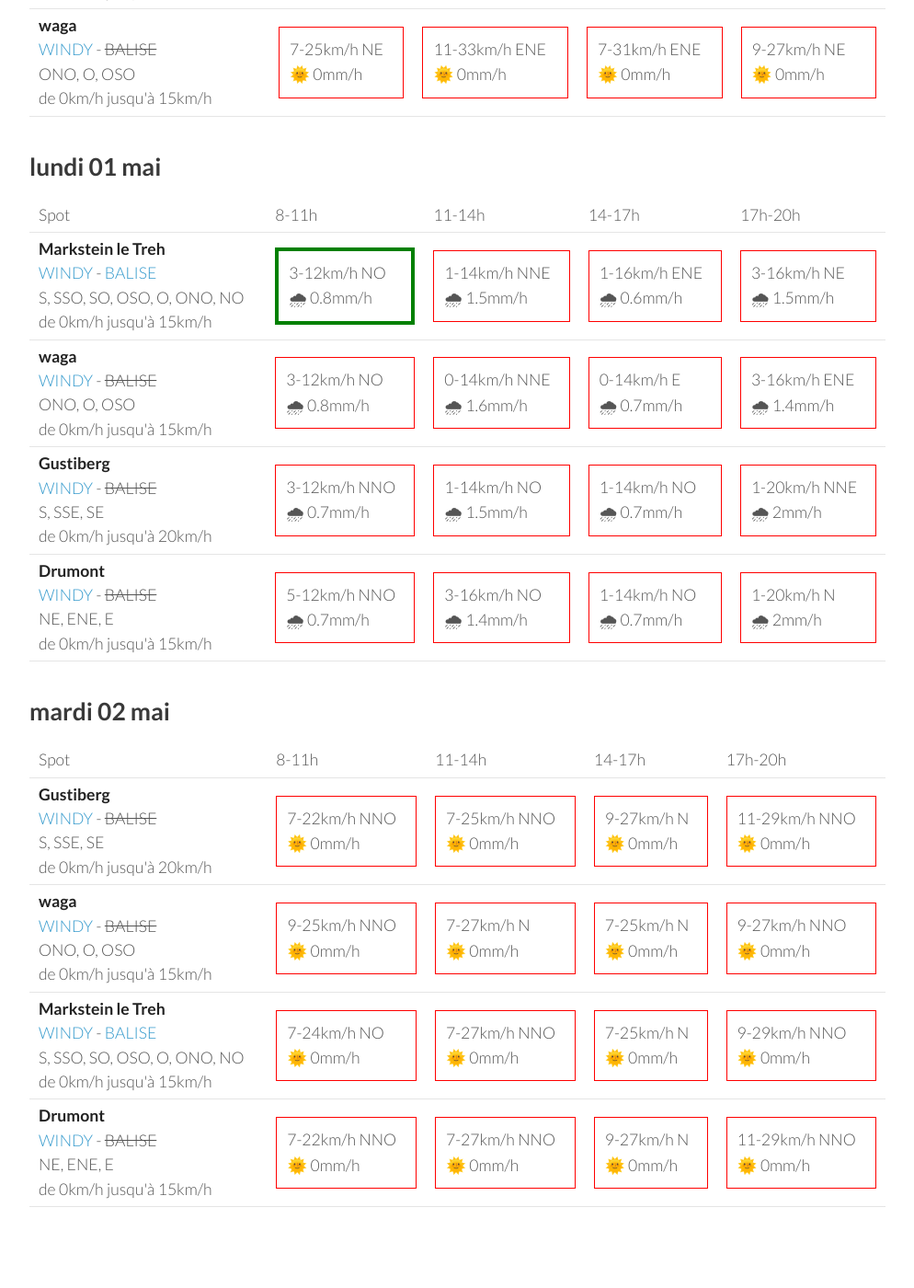
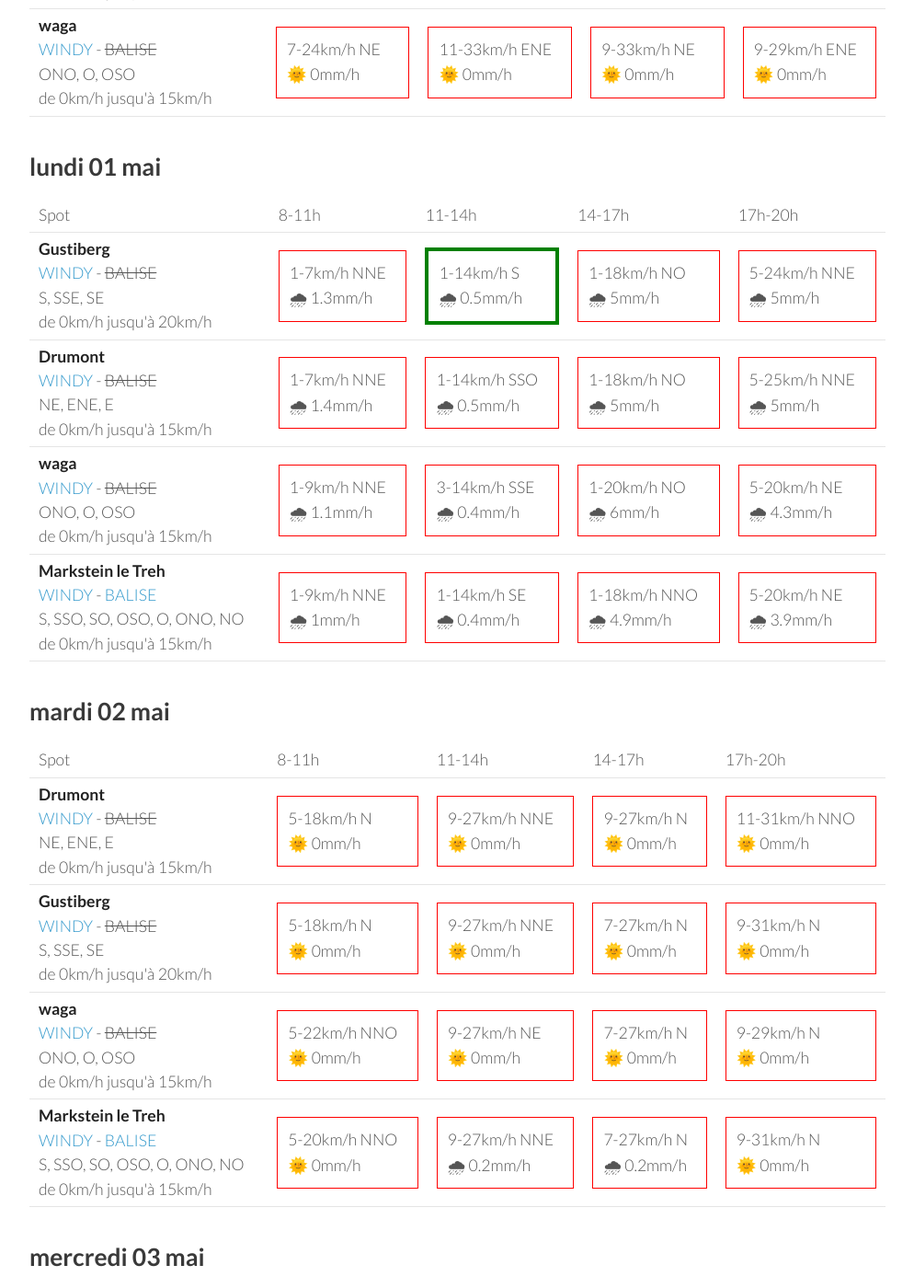
Before and after one commit to parapente-dans-le-nord/parapente-dans-le-nord.github.io, a Jekyll site: the page built from vosges.markdown, in a window 1280 px wide and 1400 px high, scrolled down 1892 px. Shown: the whole window at 92% size, without its empty margins (26-1020 px from the left). Built offline with Jekyll 4.4.1, drawn with Linux system fonts in a browser that asks for light colours; some of the changed text lies outside the part shown.

Commit message:
update index.markdown

```diff
--- a/vosges.markdown
+++ b/vosges.markdown
@@ -44,10 +44,10 @@ page mise à jour le vendredi 28 avril 06:16
 <tr>
         <td><strong>Markstein le Treh</strong><br><a href="https://windy.com/47.926/7.012?47.505,7.012,8,m:eY1agmQ">WINDY</a> - <span class=""><a href="http://www.balisemeteo.com/balise.php?idBalise=136">BALISE</a> </span><br> <span class="vent-favorable">S, SSO, SO, OSO, O, ONO, NO</span><br><span class="force-vent">de 0km/h jusqu'à 15km/h</span> </td>
 
-            <td><div class="not-flyable"><p>12-35km/h O</p><p>🌧 3.3mm/h</p></div></td>
-            <td><div class="not-flyable"><p>11-37km/h O</p><p>🌧 3.1mm/h</p></div></td>
-            <td><div class="not-flyable"><p>11-29km/h OSO</p><p>🌧 1.6mm/h</p></div></td>
-            <td><div class="not-flyable"><p>14-33km/h OSO</p><p>🌧 6mm/h</p></div></td>
+            <td><div class="not-flyable"><p>12-46km/h OSO</p><p>🌧 4.7mm/h</p></div></td>
+            <td><div class="not-flyable"><p>14-44km/h OSO</p><p>🌧 3mm/h</p></div></td>
+            <td><div class="not-flyable"><p>16-51km/h OSO</p><p>🌧 1.7mm/h</p></div></td>
+            <td><div class="not-flyable"><p>18-59km/h O</p><p>🌧 0.6mm/h</p></div></td>
 
 
     </tr>
@@ -88,22 +88,22 @@ page mise à jour le vendredi 28 avril 06:16
 
     </tr>
 <tr>
-        <td><strong>Markstein le Treh</strong><br><a href="https://windy.com/47.926/7.012?47.505,7.012,8,m:eY1agmQ">WINDY</a> - <span class=""><a href="http://www.balisemeteo.com/balise.php?idBalise=136">BALISE</a> </span><br> <span class="vent-favorable">S, SSO, SO, OSO, O, ONO, NO</span><br><span class="force-vent">de 0km/h jusqu'à 15km/h</span> </td>
-
-            <td><div class="not-flyable"><p>1-16km/h E</p><p>🌞 0mm/h</p></div></td>
-            <td><div class="flyable"><p>5-14km/h O</p><p>🌞 0mm/h</p></div></td>
-            <td><div class="not-flyable"><p>9-27km/h ONO</p><p>🌞 0mm/h</p></div></td>
-            <td><div class="not-flyable"><p>5-11km/h NE</p><p>🌧 0.3mm/h</p></div></td>
-
-
-    </tr>
-<tr>
         <td><strong>waga</strong><br><a href="https://windy.com/47.903/6.996?47.900,6.983,15">WINDY</a> - <span class="no-balise"> BALISE </span><br> <span class="vent-favorable">ONO, O, OSO</span><br><span class="force-vent">de 0km/h jusqu'à 15km/h</span> </td>
 
             <td><div class="not-flyable"><p>1-12km/h ESE</p><p>🌞 0mm/h</p></div></td>
             <td><div class="not-flyable"><p>3-11km/h SO</p><p>🌞 0mm/h</p></div></td>
             <td><div class="not-flyable"><p>9-22km/h ONO</p><p>🌞 0mm/h</p></div></td>
             <td><div class="not-flyable"><p>1-11km/h NE</p><p>🌞 0mm/h</p></div></td>
+
+
+    </tr>
+<tr>
+        <td><strong>Markstein le Treh</strong><br><a href="https://windy.com/47.926/7.012?47.505,7.012,8,m:eY1agmQ">WINDY</a> - <span class=""><a href="http://www.balisemeteo.com/balise.php?idBalise=136">BALISE</a> </span><br> <span class="vent-favorable">S, SSO, SO, OSO, O, ONO, NO</span><br><span class="force-vent">de 0km/h jusqu'à 15km/h</span> </td>
+
+            <td><div class="not-flyable"><p>5-27km/h NO</p><p>🌞 0mm/h</p></div></td>
+            <td><div class="not-flyable"><p>0-20km/h S</p><p>🌞 0mm/h</p></div></td>
+            <td><div class="not-flyable"><p>3-18km/h ONO</p><p>🌞 0mm/h</p></div></td>
+            <td><div class="not-flyable"><p>5-20km/h NNE</p><p>🌞 0mm/h</p></div></td>
 
 
     </tr>
@@ -136,40 +136,40 @@ page mise à jour le vendredi 28 avril 06:16
 <tr>
         <td><strong>Drumont</strong><br><a href="https://windy.com/47.898/6.919?47.687,6.919,9,m:eYYagmG">WINDY</a> - <span class="no-balise"> BALISE </span><br> <span class="vent-favorable">NE, ENE, E</span><br><span class="force-vent">de 0km/h jusqu'à 15km/h</span> </td>
 
-            <td><div class="not-flyable"><p>9-24km/h NE</p><p>🌞 0mm/h</p></div></td>
+            <td><div class="not-flyable"><p>9-24km/h ENE</p><p>🌞 0mm/h</p></div></td>
+            <td><div class="not-flyable"><p>11-29km/h ENE</p><p>🌞 0mm/h</p></div></td>
             <td><div class="not-flyable"><p>9-29km/h ENE</p><p>🌞 0mm/h</p></div></td>
-            <td><div class="not-flyable"><p>5-27km/h ENE</p><p>🌞 0mm/h</p></div></td>
-            <td><div class="not-flyable"><p>7-22km/h ENE</p><p>🌞 0mm/h</p></div></td>
+            <td><div class="not-flyable"><p>9-25km/h ENE</p><p>🌞 0mm/h</p></div></td>
 
 
     </tr>
 <tr>
         <td><strong>Gustiberg</strong><br><a href="https://windy.com/47.894/6.934?47.891,6.934,15,m:eYYagmI">WINDY</a> - <span class="no-balise"> BALISE </span><br> <span class="vent-favorable">S, SSE, SE</span><br><span class="force-vent">de 0km/h jusqu'à 20km/h</span> </td>
 
-            <td><div class="not-flyable"><p>9-24km/h NE</p><p>🌞 0mm/h</p></div></td>
-            <td><div class="not-flyable"><p>9-29km/h ENE</p><p>🌞 0mm/h</p></div></td>
-            <td><div class="not-flyable"><p>7-27km/h ENE</p><p>🌞 0mm/h</p></div></td>
             <td><div class="not-flyable"><p>9-24km/h ENE</p><p>🌞 0mm/h</p></div></td>
+            <td><div class="not-flyable"><p>11-29km/h ENE</p><p>🌞 0mm/h</p></div></td>
+            <td><div class="not-flyable"><p>9-31km/h ENE</p><p>🌞 0mm/h</p></div></td>
+            <td><div class="not-flyable"><p>9-25km/h ENE</p><p>🌞 0mm/h</p></div></td>
 
 
     </tr>
 <tr>
         <td><strong>Markstein le Treh</strong><br><a href="https://windy.com/47.926/7.012?47.505,7.012,8,m:eY1agmQ">WINDY</a> - <span class=""><a href="http://www.balisemeteo.com/balise.php?idBalise=136">BALISE</a> </span><br> <span class="vent-favorable">S, SSO, SO, OSO, O, ONO, NO</span><br><span class="force-vent">de 0km/h jusqu'à 15km/h</span> </td>
 
-            <td><div class="not-flyable"><p>7-25km/h NE</p><p>🌞 0mm/h</p></div></td>
+            <td><div class="not-flyable"><p>7-24km/h NE</p><p>🌞 0mm/h</p></div></td>
             <td><div class="not-flyable"><p>11-33km/h ENE</p><p>🌞 0mm/h</p></div></td>
-            <td><div class="not-flyable"><p>7-33km/h ENE</p><p>🌞 0mm/h</p></div></td>
-            <td><div class="not-flyable"><p>11-29km/h NE</p><p>🌞 0mm/h</p></div></td>
+            <td><div class="not-flyable"><p>11-35km/h NE</p><p>🌞 0mm/h</p></div></td>
+            <td><div class="not-flyable"><p>9-29km/h ENE</p><p>🌞 0mm/h</p></div></td>
 
 
     </tr>
 <tr>
         <td><strong>waga</strong><br><a href="https://windy.com/47.903/6.996?47.900,6.983,15">WINDY</a> - <span class="no-balise"> BALISE </span><br> <span class="vent-favorable">ONO, O, OSO</span><br><span class="force-vent">de 0km/h jusqu'à 15km/h</span> </td>
 
-            <td><div class="not-flyable"><p>7-25km/h NE</p><p>🌞 0mm/h</p></div></td>
+            <td><div class="not-flyable"><p>7-24km/h NE</p><p>🌞 0mm/h</p></div></td>
             <td><div class="not-flyable"><p>11-33km/h ENE</p><p>🌞 0mm/h</p></div></td>
-            <td><div class="not-flyable"><p>7-31km/h ENE</p><p>🌞 0mm/h</p></div></td>
-            <td><div class="not-flyable"><p>9-27km/h NE</p><p>🌞 0mm/h</p></div></td>
+            <td><div class="not-flyable"><p>9-33km/h NE</p><p>🌞 0mm/h</p></div></td>
+            <td><div class="not-flyable"><p>9-29km/h ENE</p><p>🌞 0mm/h</p></div></td>
 
 
     </tr>
@@ -190,42 +190,42 @@ page mise à jour le vendredi 28 avril 06:16
       <td>17h-20h</td>
     </tr>
 <tr>
-        <td><strong>Markstein le Treh</strong><br><a href="https://windy.com/47.926/7.012?47.505,7.012,8,m:eY1agmQ">WINDY</a> - <span class=""><a href="http://www.balisemeteo.com/balise.php?idBalise=136">BALISE</a> </span><br> <span class="vent-favorable">S, SSO, SO, OSO, O, ONO, NO</span><br><span class="force-vent">de 0km/h jusqu'à 15km/h</span> </td>
+        <td><strong>Gustiberg</strong><br><a href="https://windy.com/47.894/6.934?47.891,6.934,15,m:eYYagmI">WINDY</a> - <span class="no-balise"> BALISE </span><br> <span class="vent-favorable">S, SSE, SE</span><br><span class="force-vent">de 0km/h jusqu'à 20km/h</span> </td>
 
-            <td><div class="flyable"><p>3-12km/h NO</p><p>🌧 0.8mm/h</p></div></td>
-            <td><div class="not-flyable"><p>1-14km/h NNE</p><p>🌧 1.5mm/h</p></div></td>
-            <td><div class="not-flyable"><p>1-16km/h ENE</p><p>🌧 0.6mm/h</p></div></td>
-            <td><div class="not-flyable"><p>3-16km/h NE</p><p>🌧 1.5mm/h</p></div></td>
+            <td><div class="not-flyable"><p>1-7km/h NNE</p><p>🌧 1.3mm/h</p></div></td>
+            <td><div class="flyable"><p>1-14km/h S</p><p>🌧 0.5mm/h</p></div></td>
+            <td><div class="not-flyable"><p>1-18km/h NO</p><p>🌧 5mm/h</p></div></td>
+            <td><div class="not-flyable"><p>5-24km/h NNE</p><p>🌧 5mm/h</p></div></td>
+
+
+    </tr>
+<tr>
+        <td><strong>Drumont</strong><br><a href="https://windy.com/47.898/6.919?47.687,6.919,9,m:eYYagmG">WINDY</a> - <span class="no-balise"> BALISE </span><br> <span class="vent-favorable">NE, ENE, E</span><br><span class="force-vent">de 0km/h jusqu'à 15km/h</span> </td>
+
+            <td><div class="not-flyable"><p>1-7km/h NNE</p><p>🌧 1.4mm/h</p></div></td>
+            <td><div class="not-flyable"><p>1-14km/h SSO</p><p>🌧 0.5mm/h</p></div></td>
+            <td><div class="not-flyable"><p>1-18km/h NO</p><p>🌧 5mm/h</p></div></td>
+            <td><div class="not-flyable"><p>5-25km/h NNE</p><p>🌧 5mm/h</p></div></td>
 
 
     </tr>
 <tr>
         <td><strong>waga</strong><br><a href="https://windy.com/47.903/6.996?47.900,6.983,15">WINDY</a> - <span class="no-balise"> BALISE </span><br> <span class="vent-favorable">ONO, O, OSO</span><br><span class="force-vent">de 0km/h jusqu'à 15km/h</span> </td>
 
-            <td><div class="not-flyable"><p>3-12km/h NO</p><p>🌧 0.8mm/h</p></div></td>
-            <td><div class="not-flyable"><p>0-14km/h NNE</p><p>🌧 1.6mm/h</p></div></td>
-            <td><div class="not-flyable"><p>0-14km/h E</p><p>🌧 0.7mm/h</p></div></td>
-            <td><div class="not-flyable"><p>3-16km/h ENE</p><p>🌧 1.4mm/h</p></div></td>
+            <td><div class="not-flyable"><p>1-9km/h NNE</p><p>🌧 1.1mm/h</p></div></td>
+            <td><div class="not-flyable"><p>3-14km/h SSE</p><p>🌧 0.4mm/h</p></div></td>
+            <td><div class="not-flyable"><p>1-20km/h NO</p><p>🌧 6mm/h</p></div></td>
+            <td><div class="not-flyable"><p>5-20km/h NE</p><p>🌧 4.3mm/h</p></div></td>
 
 
     </tr>
 <tr>
-        <td><strong>Gustiberg</strong><br><a href="https://windy.com/47.894/6.934?47.891,6.934,15,m:eYYagmI">WINDY</a> - <span class="no-balise"> BALISE </span><br> <span class="vent-favorable">S, SSE, SE</span><br><span class="force-vent">de 0km/h jusqu'à 20km/h</span> </td>
+        <td><strong>Markstein le Treh</strong><br><a href="https://windy.com/47.926/7.012?47.505,7.012,8,m:eY1agmQ">WINDY</a> - <span class=""><a href="http://www.balisemeteo.com/balise.php?idBalise=136">BALISE</a> </span><br> <span class="vent-favorable">S, SSO, SO, OSO, O, ONO, NO</span><br><span class="force-vent">de 0km/h jusqu'à 15km/h</span> </td>
 
-            <td><div class="not-flyable"><p>3-12km/h NNO</p><p>🌧 0.7mm/h</p></div></td>
-            <td><div class="not-flyable"><p>1-14km/h NO</p><p>🌧 1.5mm/h</p></div></td>
-            <td><div class="not-flyable"><p>1-14km/h NO</p><p>🌧 0.7mm/h</p></div></td>
-            <td><div class="not-flyable"><p>1-20km/h NNE</p><p>🌧 2mm/h</p></div></td>
-
-
-    </tr>
-<tr>
-        <td><strong>Drumont</strong><br><a href="https://windy.com/47.898/6.919?47.687,6.919,9,m:eYYagmG">WINDY</a> - <span class="no-balise"> BALISE </span><br> <span class="vent-favorable">NE, ENE, E</span><br><span class="force-vent">de 0km/h jusqu'à 15km/h</span> </td>
-
-            <td><div class="not-flyable"><p>5-12km/h NNO</p><p>🌧 0.7mm/h</p></div></td>
-            <td><div class="not-flyable"><p>3-16km/h NO</p><p>🌧 1.4mm/h</p></div></td>
-            <td><div class="not-flyable"><p>1-14km/h NO</p><p>🌧 0.7mm/h</p></div></td>
-            <td><div class="not-flyable"><p>1-20km/h N</p><p>🌧 2mm/h</p></div></td>
+            <td><div class="not-flyable"><p>1-9km/h NNE</p><p>🌧 1mm/h</p></div></td>
+            <td><div class="not-flyable"><p>1-14km/h SE</p><p>🌧 0.4mm/h</p></div></td>
+            <td><div class="not-flyable"><p>1-18km/h NNO</p><p>🌧 4.9mm/h</p></div></td>
+            <td><div class="not-flyable"><p>5-20km/h NE</p><p>🌧 3.9mm/h</p></div></td>
 
 
     </tr>
@@ -246,42 +246,42 @@ page mise à jour le vendredi 28 avril 06:16
       <td>17h-20h</td>
     </tr>
 <tr>
+        <td><strong>Drumont</strong><br><a href="https://windy.com/47.898/6.919?47.687,6.919,9,m:eYYagmG">WINDY</a> - <span class="no-balise"> BALISE </span><br> <span class="vent-favorable">NE, ENE, E</span><br><span class="force-vent">de 0km/h jusqu'à 15km/h</span> </td>
+
+            <td><div class="not-flyable"><p>5-18km/h N</p><p>🌞 0mm/h</p></div></td>
+            <td><div class="not-flyable"><p>9-27km/h NNE</p><p>🌞 0mm/h</p></div></td>
+            <td><div class="not-flyable"><p>9-27km/h N</p><p>🌞 0mm/h</p></div></td>
+            <td><div class="not-flyable"><p>11-31km/h NNO</p><p>🌞 0mm/h</p></div></td>
+
+
+    </tr>
+<tr>
         <td><strong>Gustiberg</strong><br><a href="https://windy.com/47.894/6.934?47.891,6.934,15,m:eYYagmI">WINDY</a> - <span class="no-balise"> BALISE </span><br> <span class="vent-favorable">S, SSE, SE</span><br><span class="force-vent">de 0km/h jusqu'à 20km/h</span> </td>
 
-            <td><div class="not-flyable"><p>7-22km/h NNO</p><p>🌞 0mm/h</p></div></td>
-            <td><div class="not-flyable"><p>7-25km/h NNO</p><p>🌞 0mm/h</p></div></td>
-            <td><div class="not-flyable"><p>9-27km/h N</p><p>🌞 0mm/h</p></div></td>
-            <td><div class="not-flyable"><p>11-29km/h NNO</p><p>🌞 0mm/h</p></div></td>
+            <td><div class="not-flyable"><p>5-18km/h N</p><p>🌞 0mm/h</p></div></td>
+            <td><div class="not-flyable"><p>9-27km/h NNE</p><p>🌞 0mm/h</p></div></td>
+            <td><div class="not-flyable"><p>7-27km/h N</p><p>🌞 0mm/h</p></div></td>
+            <td><div class="not-flyable"><p>9-31km/h N</p><p>🌞 0mm/h</p></div></td>
 
 
     </tr>
 <tr>
         <td><strong>waga</strong><br><a href="https://windy.com/47.903/6.996?47.900,6.983,15">WINDY</a> - <span class="no-balise"> BALISE </span><br> <span class="vent-favorable">ONO, O, OSO</span><br><span class="force-vent">de 0km/h jusqu'à 15km/h</span> </td>
 
-            <td><div class="not-flyable"><p>9-25km/h NNO</p><p>🌞 0mm/h</p></div></td>
+            <td><div class="not-flyable"><p>5-22km/h NNO</p><p>🌞 0mm/h</p></div></td>
+            <td><div class="not-flyable"><p>9-27km/h NE</p><p>🌞 0mm/h</p></div></td>
             <td><div class="not-flyable"><p>7-27km/h N</p><p>🌞 0mm/h</p></div></td>
-            <td><div class="not-flyable"><p>7-25km/h N</p><p>🌞 0mm/h</p></div></td>
-            <td><div class="not-flyable"><p>9-27km/h NNO</p><p>🌞 0mm/h</p></div></td>
+            <td><div class="not-flyable"><p>9-29km/h N</p><p>🌞 0mm/h</p></div></td>
 
 
     </tr>
 <tr>
         <td><strong>Markstein le Treh</strong><br><a href="https://windy.com/47.926/7.012?47.505,7.012,8,m:eY1agmQ">WINDY</a> - <span class=""><a href="http://www.balisemeteo.com/balise.php?idBalise=136">BALISE</a> </span><br> <span class="vent-favorable">S, SSO, SO, OSO, O, ONO, NO</span><br><span class="force-vent">de 0km/h jusqu'à 15km/h</span> </td>
 
-            <td><div class="not-flyable"><p>7-24km/h NO</p><p>🌞 0mm/h</p></div></td>
-            <td><div class="not-flyable"><p>7-27km/h NNO</p><p>🌞 0mm/h</p></div></td>
-            <td><div class="not-flyable"><p>7-25km/h N</p><p>🌞 0mm/h</p></div></td>
-            <td><div class="not-flyable"><p>9-29km/h NNO</p><p>🌞 0mm/h</p></div></td>
-
-
-    </tr>
-<tr>
-        <td><strong>Drumont</strong><br><a href="https://windy.com/47.898/6.919?47.687,6.919,9,m:eYYagmG">WINDY</a> - <span class="no-balise"> BALISE </span><br> <span class="vent-favorable">NE, ENE, E</span><br><span class="force-vent">de 0km/h jusqu'à 15km/h</span> </td>
-
-            <td><div class="not-flyable"><p>7-22km/h NNO</p><p>🌞 0mm/h</p></div></td>
-            <td><div class="not-flyable"><p>7-27km/h NNO</p><p>🌞 0mm/h</p></div></td>
-            <td><div class="not-flyable"><p>9-27km/h N</p><p>🌞 0mm/h</p></div></td>
-            <td><div class="not-flyable"><p>11-29km/h NNO</p><p>🌞 0mm/h</p></div></td>
+            <td><div class="not-flyable"><p>5-20km/h NNO</p><p>🌞 0mm/h</p></div></td>
+            <td><div class="not-flyable"><p>9-27km/h NNE</p><p>🌧 0.2mm/h</p></div></td>
+            <td><div class="not-flyable"><p>7-27km/h N</p><p>🌧 0.2mm/h</p></div></td>
+            <td><div class="not-flyable"><p>9-31km/h N</p><p>🌞 0mm/h</p></div></td>
 
 
     </tr>
@@ -289,3 +289,59 @@ page mise à jour le vendredi 28 avril 06:16
 </tbody>
 </table>
 {:/}
+## mercredi 03 mai
+
+{::nomarkdown}
+<table>
+  <tbody>
+    <tr>
+      <td>Spot</td>
+      <td>8-11h</td>
+      <td>11-14h</td>
+      <td>14-17h</td>
+      <td>17h-20h</td>
+    </tr>
+<tr>
+        <td><strong>Drumont</strong><br><a href="https://windy.com/47.898/6.919?47.687,6.919,9,m:eYYagmG">WINDY</a> - <span class="no-balise"> BALISE </span><br> <span class="vent-favorable">NE, ENE, E</span><br><span class="force-vent">de 0km/h jusqu'à 15km/h</span> </td>
+
+            <td><div class="not-flyable"><p>7-22km/h ENE</p><p>🌞 0mm/h</p></div></td>
+            <td><div class="not-flyable"><p>9-27km/h E</p><p>🌞 0mm/h</p></div></td>
+            <td><div class="not-flyable"><p>5-25km/h E</p><p>🌞 0mm/h</p></div></td>
+            <td><div class="not-flyable"><p>3-20km/h ENE</p><p>🌞 0mm/h</p></div></td>
+
+
+    </tr>
+<tr>
+        <td><strong>Gustiberg</strong><br><a href="https://windy.com/47.894/6.934?47.891,6.934,15,m:eYYagmI">WINDY</a> - <span class="no-balise"> BALISE </span><br> <span class="vent-favorable">S, SSE, SE</span><br><span class="force-vent">de 0km/h jusqu'à 20km/h</span> </td>
+
+            <td><div class="not-flyable"><p>7-22km/h NE</p><p>🌞 0mm/h</p></div></td>
+            <td><div class="not-flyable"><p>9-27km/h E</p><p>🌞 0mm/h</p></div></td>
+            <td><div class="not-flyable"><p>5-27km/h E</p><p>🌞 0mm/h</p></div></td>
+            <td><div class="not-flyable"><p>3-22km/h ENE</p><p>🌞 0mm/h</p></div></td>
+
+
+    </tr>
+<tr>
+        <td><strong>Markstein le Treh</strong><br><a href="https://windy.com/47.926/7.012?47.505,7.012,8,m:eY1agmQ">WINDY</a> - <span class=""><a href="http://www.balisemeteo.com/balise.php?idBalise=136">BALISE</a> </span><br> <span class="vent-favorable">S, SSO, SO, OSO, O, ONO, NO</span><br><span class="force-vent">de 0km/h jusqu'à 15km/h</span> </td>
+
+            <td><div class="not-flyable"><p>7-22km/h NE</p><p>🌞 0mm/h</p></div></td>
+            <td><div class="not-flyable"><p>9-27km/h E</p><p>🌞 0mm/h</p></div></td>
+            <td><div class="not-flyable"><p>7-29km/h E</p><p>🌞 0mm/h</p></div></td>
+            <td><div class="not-flyable"><p>5-25km/h ENE</p><p>🌞 0mm/h</p></div></td>
+
+
+    </tr>
+<tr>
+        <td><strong>waga</strong><br><a href="https://windy.com/47.903/6.996?47.900,6.983,15">WINDY</a> - <span class="no-balise"> BALISE </span><br> <span class="vent-favorable">ONO, O, OSO</span><br><span class="force-vent">de 0km/h jusqu'à 15km/h</span> </td>
+
+            <td><div class="not-flyable"><p>7-22km/h NE</p><p>🌞 0mm/h</p></div></td>
+            <td><div class="not-flyable"><p>9-29km/h E</p><p>🌞 0mm/h</p></div></td>
+            <td><div class="not-flyable"><p>7-29km/h E</p><p>🌞 0mm/h</p></div></td>
+            <td><div class="not-flyable"><p>5-25km/h E</p><p>🌞 0mm/h</p></div></td>
+
+
+    </tr>
+
+</tbody>
+</table>
+{:/}
```
Also changed, not shown: other parts of vosges.markdown (+1 -1 lines).
